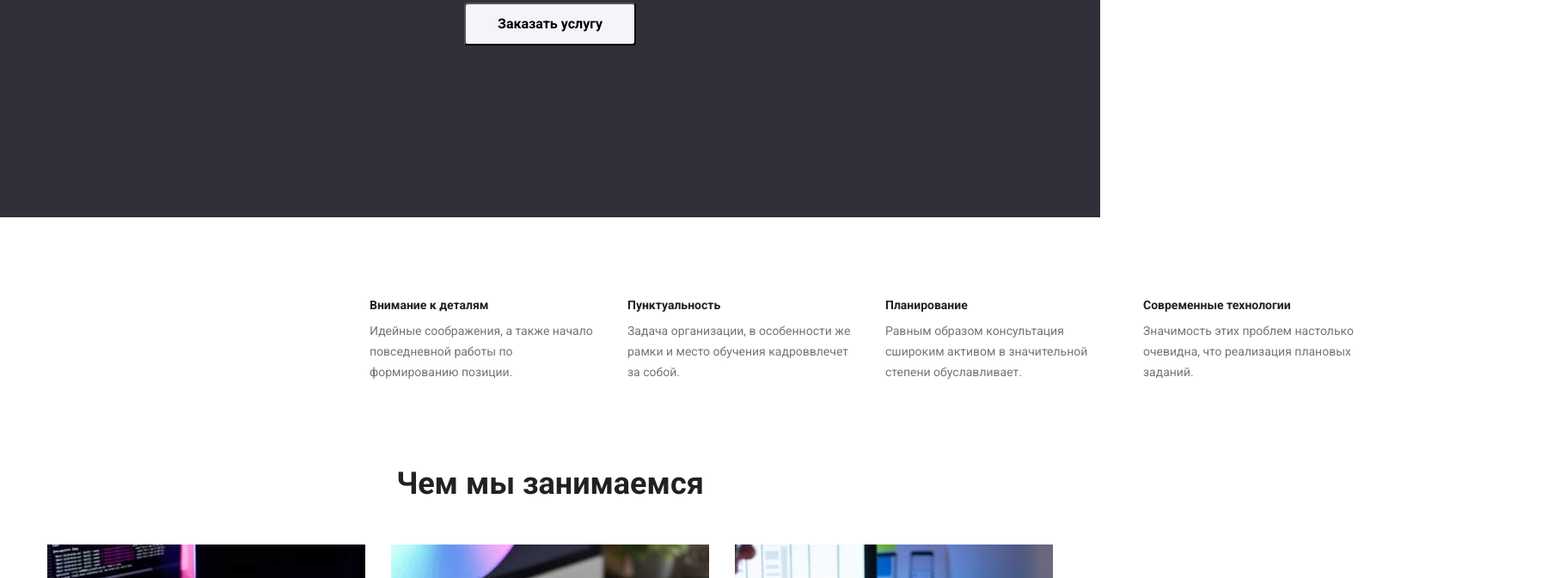
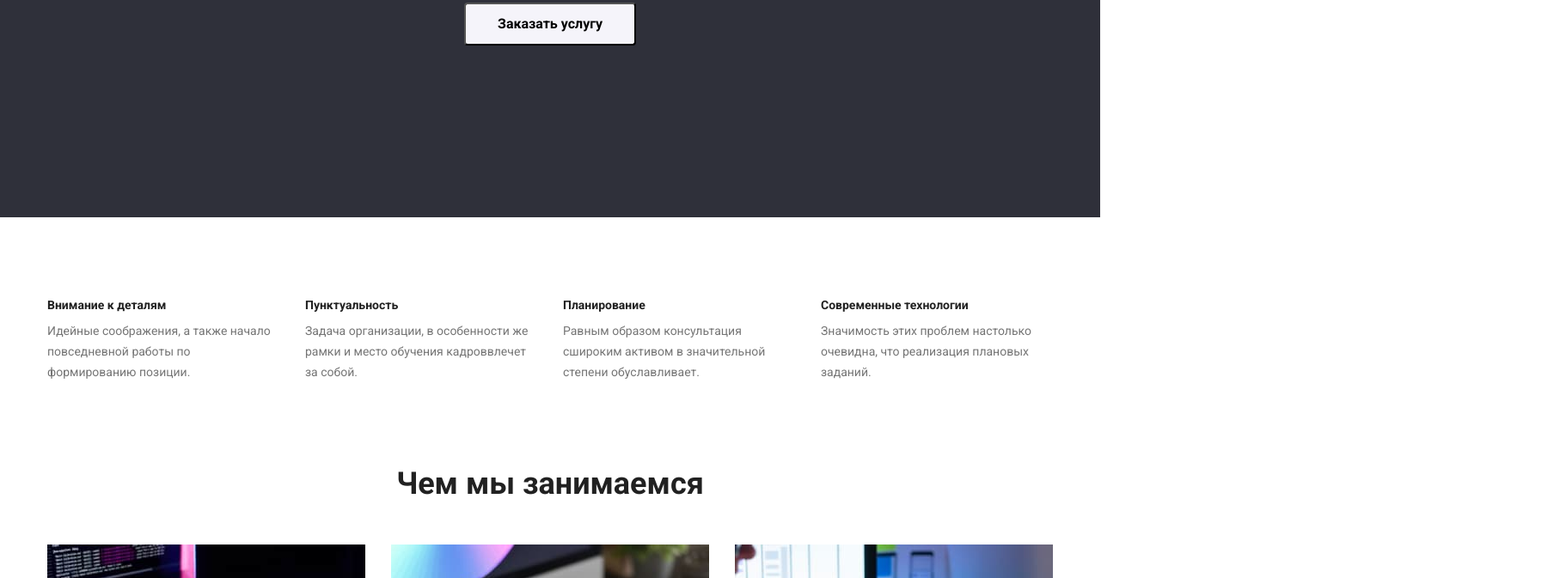
Before and after one commit to LenkoBurg/goit-markup-hw-03, a plain HTML site: page index.html in a window 1280 px wide. Shown: the part 427-1100 px from the top of the page at 86% size, 1815 px wide, since content can reach past the window. Drawn offline with nearby package versions, Linux system fonts and the light colour scheme.

Commit message:
Update style.css

```diff
--- a/CSS/style.css
+++ b/CSS/style.css
@@ -145,9 +145,6 @@ div {
   display: flex;
   justify-content: center;
   padding: 0px;
-  margin-left: 215px;
-  margin-right: 215px;
-  width: 1600px;
 }
 .hero .list + .list {
   margin-left: 30px;
```
